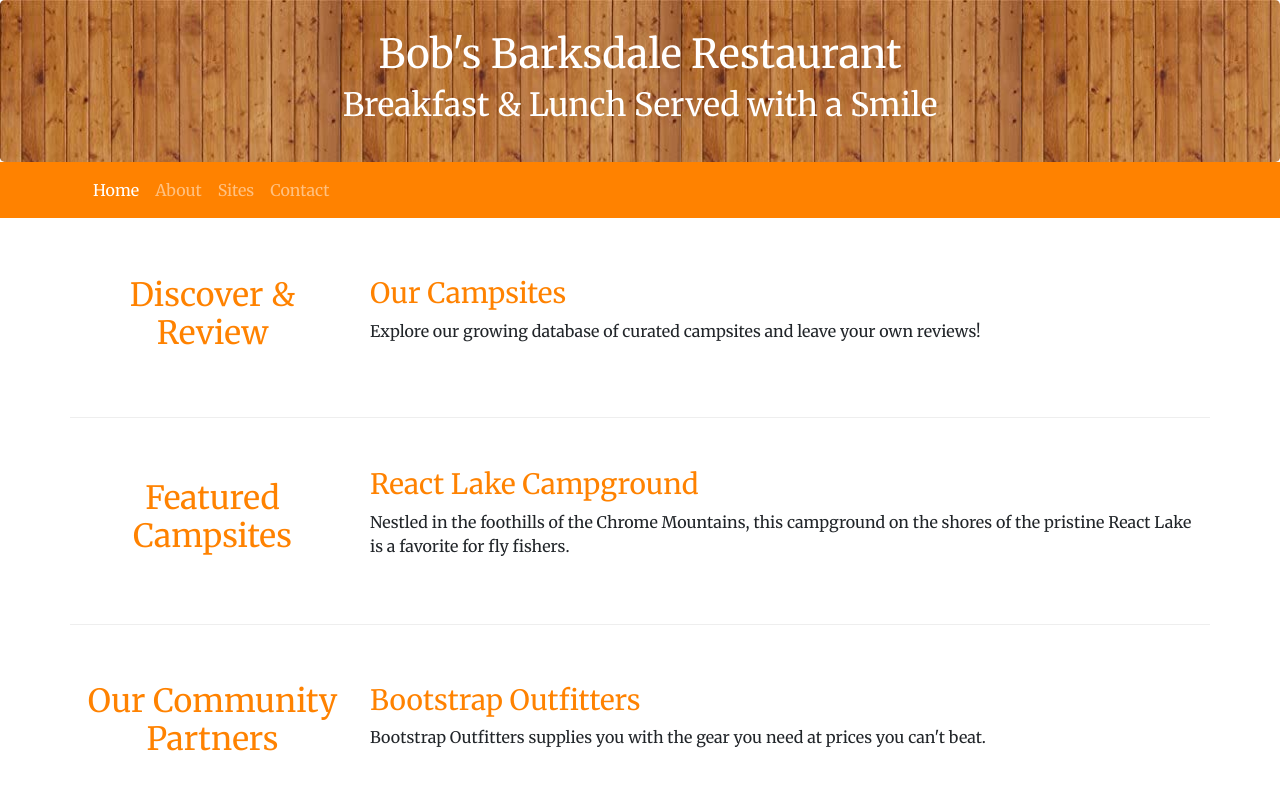
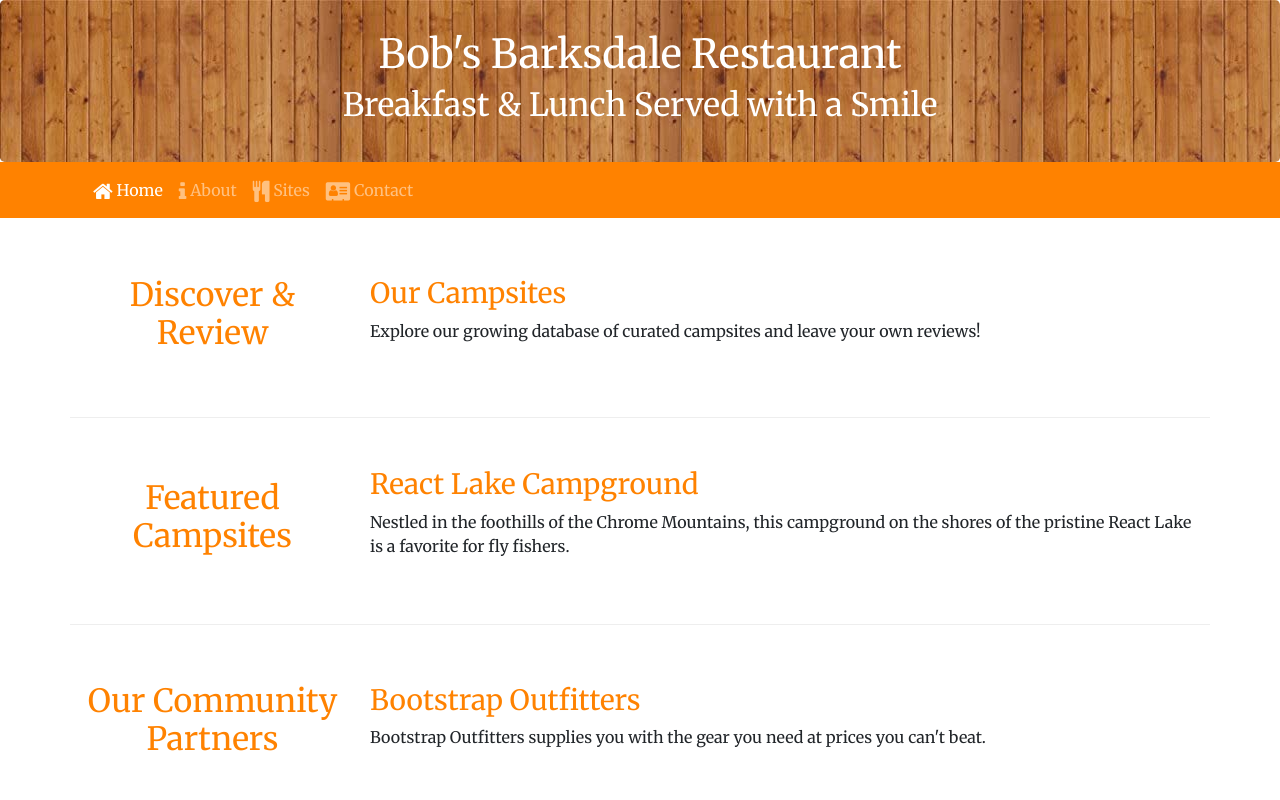
Before and after one commit to kjframe/Barksdale, a website: page index.html in a window 1280 px wide. Shown: the top 800 px of the page. Drawn offline with nearby package versions, Linux system fonts and the light colour scheme.

Commit message:
added icons to navbar

```diff
--- a/index.html
+++ b/index.html
@@ -10,6 +10,7 @@
     <link rel="stylesheet" href="node_modules/bootstrap/dist/css/bootstrap.min.css" />
 
     <!-- Additional CSS must be placed after Bootstrap CSS -->
+    <link rel="stylesheet" href="node_modules/font-awesome/css/font-awesome.min.css" />
     <link rel="stylesheet" href="https://fonts.googleapis.com/css?family=Merriweather" />
     <link rel="stylesheet" href="css/styles.css" />
     <title>Barksdale</title>
@@ -37,10 +38,10 @@
             </button>
             <div class="collapse navbar-collapse" id="barksdaleNavbar">
                 <ul class="navbar-nav">
-                    <li class="nav-item active"><a class="nav-link" href="#">Home</a></li>
-                    <li class="nav-item"><a class="nav-link" href="aboutus.html">About</a></li>
-                    <li class="nav-item"><a class="nav-link" href="#">Sites</a></li>
-                    <li class="nav-item"><a class="nav-link" href="#">Contact</a></li>
+                    <li class="nav-item active"><a class="nav-link" href="#"><i class="fa fa-home fa-lg"></i> Home</a></li>
+                    <li class="nav-item"><a class="nav-link" href="aboutus.html"><i class="fa fa-info fa-lg"></i> About</a></li>
+                    <li class="nav-item"><a class="nav-link" href="#"><i class="fa fa-cutlery fa-lg" aria-hidden="true"></i> Sites</a></li>
+                    <li class="nav-item"><a class="nav-link" href="#"><i class="fa fa-address-card fa-lg"></i> Contact</a></li>
                 </ul>
             </div>
         </div>
--- a/package.json
+++ b/package.json
@@ -15,6 +15,7 @@
   },
   "dependencies": {
     "bootstrap": "^4.5.2",
+    "font-awesome": "^4.7.0",
     "jquery": "^3.5.1",
     "popper.js": "^1.16.1"
   }
```
Also changed, not shown: aboutus.html (+4 -1 lines), 1 other file.
